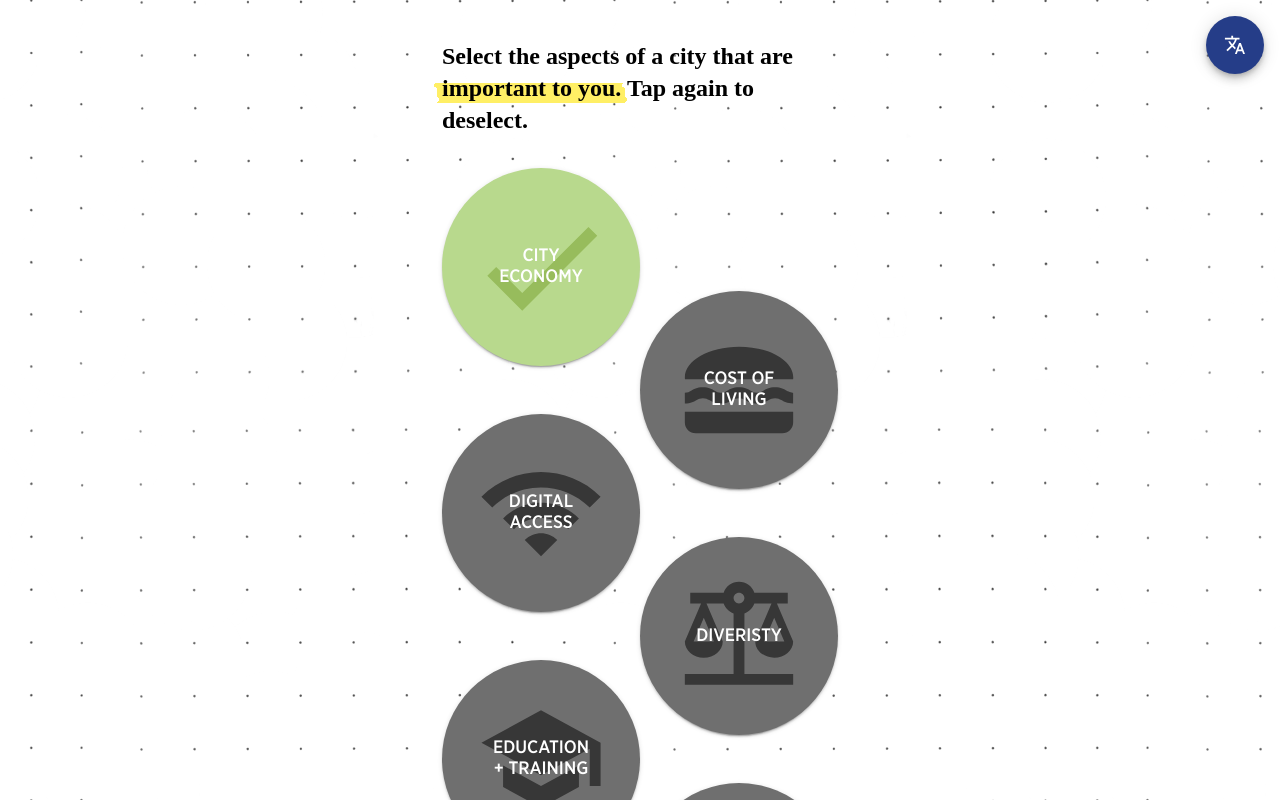
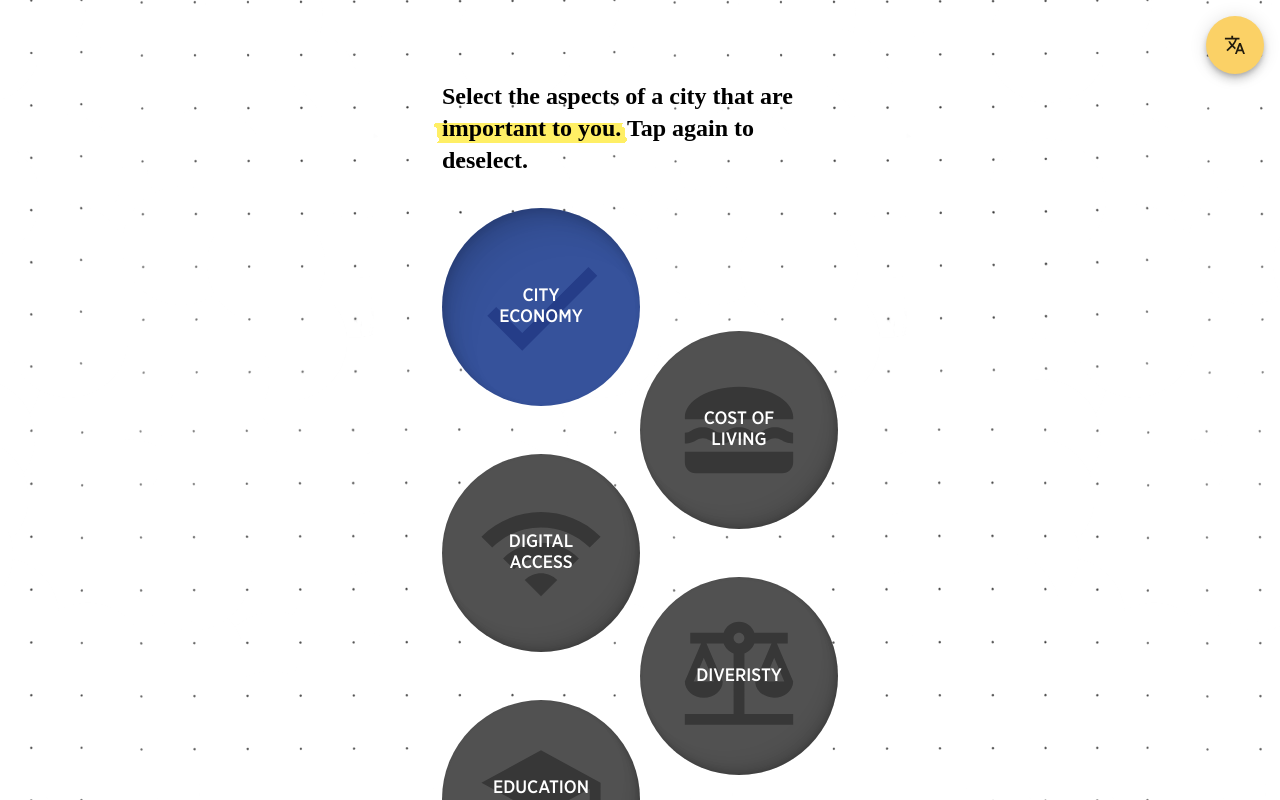
Before and after one commit to youthfulcities/uwi-2023, a React (Create React App) app: page /quiz in a window 1280 px wide. Both pictures are taken after a click on the button "CITY ECONOMY". Built offline with nearby package versions, Linux system fonts and the light colour scheme; a web font is replaced by a local one.

Commit message:
Style buttons

```diff
--- a/src/components/BasicContainer.js
+++ b/src/components/BasicContainer.js
@@ -1,6 +1,5 @@
 import { Container, Grid } from '@mui/material';
 import React, { forwardRef } from 'react';
-import ChangeLang from './ChangeLang';
 import FadeInUp from './FadeInUp';
 import PhotoBackground from './PhotoBackground';
 
@@ -11,7 +10,7 @@
     width = 'xs',
     spacing = 0,
     px = 0,
-    py = '5vh',
+    py = '10vh',
     languages,
     setCurrentLangCode,
     currentLangCode,
--- a/src/components/ChangeLang.js
+++ b/src/components/ChangeLang.js
@@ -35,7 +35,7 @@
               variant="contained"
               component={motion.button}
               layout
-              color="primary"
+              color="info"
               onClick={handleClick}
               className="roundButton"
               aria-controls={open ? 'language-menu' : undefined}
--- a/src/components/RoundSymbolButton.js
+++ b/src/components/RoundSymbolButton.js
@@ -163,6 +163,8 @@
   return priorities.includes(name) ? (
     <Button
       sx={{
+        boxShadow:
+          'inset 30px 43px 21px rgba(0, 0, 0, 0.01), inset 17px 24px 18px rgba(0, 0, 0, 0.05), inset 7px 11px 13px rgba(0, 0, 0, 0.09), inset 2px 3px 7px rgba(0, 0, 0, 0.1)',
         minWidth: 0,
         width: '50%',
         height: 'auto',
@@ -170,14 +172,12 @@
         borderRadius: '100px',
         padding: '50px',
         '&:hover': {
-          backgroundColor: lightColour,
-          boxShadow: 'none',
+          backgroundColor: '#36529B',
         },
         '&:active': {
-          boxShadow: 'none',
-          backgroundColor: lightColour,
+          backgroundColor: '#36529B',
         },
-        backgroundColor: lightColour,
+        backgroundColor: '#36529B',
       }}
       variant="contained"
       color="secondary"
@@ -185,25 +185,35 @@
       className="roundSymbolButton">
       <CheckIcon
         sx={{
-          color: darkColour,
+          color: '#253D88',
           fontSize: '150px',
           position: 'absolute',
           zIndex: 0,
         }}
       />
-      <Typography variant="h3" sx={{ zIndex: 10 }} align="center">
+      <Typography
+        variant="h3"
+        sx={{
+          zIndex: 10,
+        }}
+        align="center">
         {name}
       </Typography>
     </Button>
   ) : (
     <Button
       sx={{
+        boxShadow:
+          'inset -14px -22px 10px rgba(0, 0, 0, 0.01), inset -8px -12px 9px rgba(0, 0, 0, 0.05), inset -3px -5px 6px rgba(0, 0, 0, 0.09), inset -1px -1px 4px rgba(0, 0, 0, 0.1)',
         minWidth: 0,
         width: '50%',
         height: 'auto',
         aspectRatio: '1/1',
         borderRadius: '100px',
         padding: '50px',
+        '&:hover': {
+          backgroundColor: '#515151',
+        },
       }}
       variant="contained"
       color="secondary"
--- a/src/muiTheme.js
+++ b/src/muiTheme.js
@@ -10,7 +10,7 @@
       },
       secondary: {
         light: '#CBCBCB',
-        main: '#6F6F6F',
+        main: '#515151',
         dark: '#373737',
       },
       error: {
```
